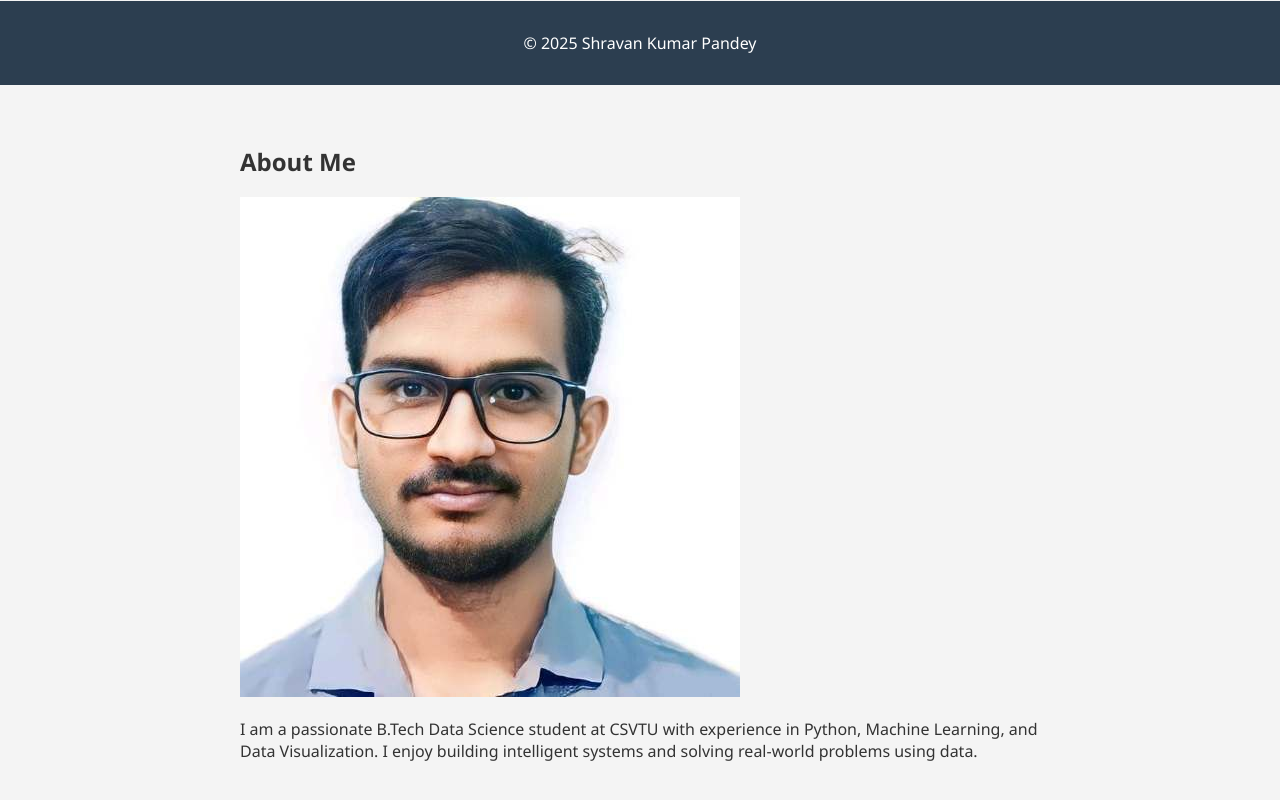
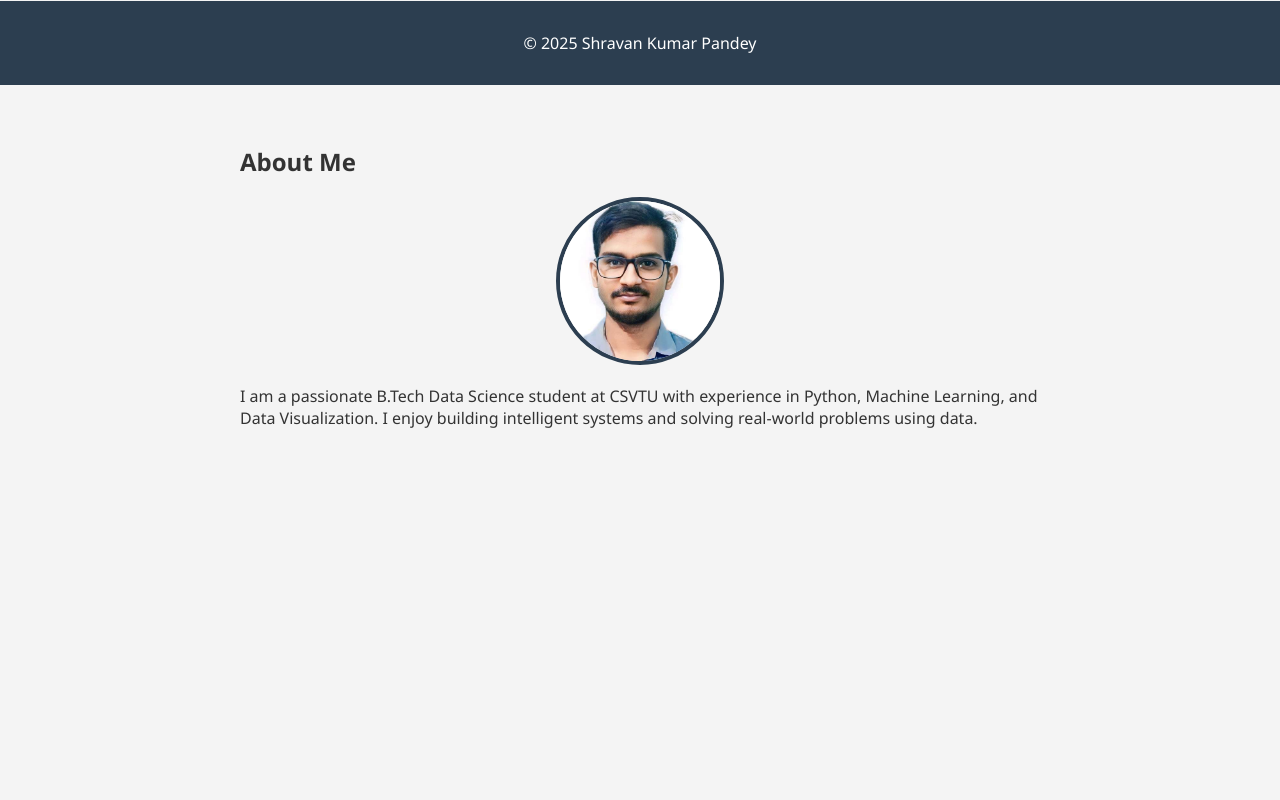
Before and after one commit to Shravan4598/Shravan4598.github.io, a plain HTML site: page index.html in a window 1280 px wide. Shown: the part 1293-2093 px from the top of the page. After the commit the page ends 1778 px from the top, so only its background shows below. Drawn offline with Linux system fonts and the light colour scheme.

Commit message:
Update style.css

```diff
--- a/style.css
+++ b/style.css
@@ -45,3 +45,14 @@ footer {
   padding: 15px;
   margin-top: 40px;
 }
+.profile-pic {
+  width: 160px;
+  height: 160px;
+  object-fit: cover;
+  border-radius: 50%;
+  margin-bottom: 20px;
+  border: 4px solid #2c3e50;
+  display: block;
+  margin-left: auto;
+  margin-right: auto;
+}
```
